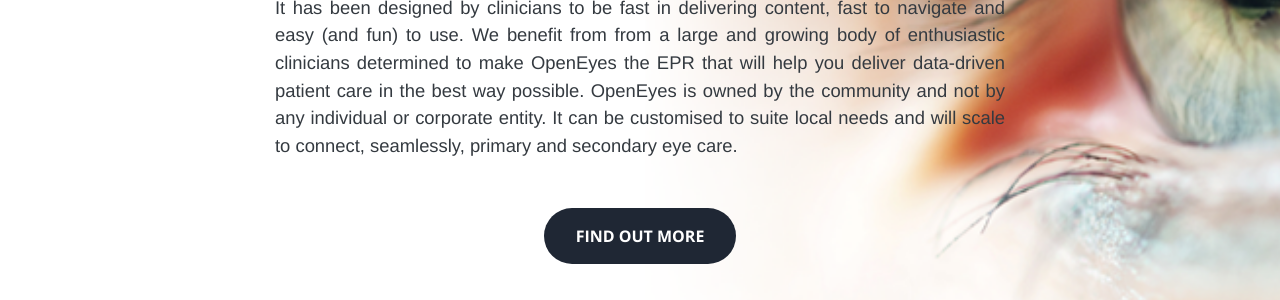
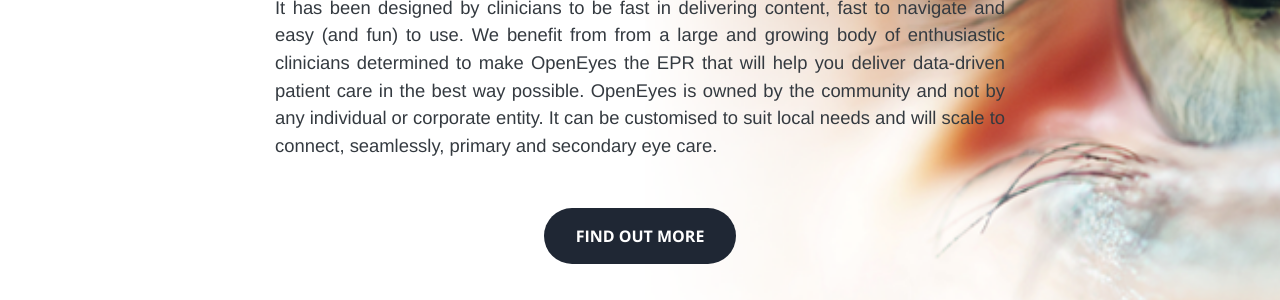
Before and after one commit to openeyes/openeyes.github.io, a Jekyll site: the page built from index.html, in a window 1280 px wide and 900 px high. Shown: the part 405-705 px from the top of the window. Built offline with Jekyll 4.4.1, drawn with Linux system fonts in a browser that asks for light colours; nearby versions of some CDN libraries; some web fonts are replaced; some of the changed text lies outside the part shown.

Commit message:
Minor content update

```diff
--- a/index.html
+++ b/index.html
@@ -14,7 +14,7 @@
             <hr>
           </div>
           <div class="col-lg-8 mx-auto text-justify">
-            <p class="text-faded text-dark mb-5" >OpenEyes is the leading open source electronic patient record (EPR) for ophthalmology. It has been designed by clinicians to be fast in delivering content, fast to navigate and easy (and fun) to use. We benefit from from a large and growing body of enthusiastic clinicians determined to make OpenEyes the EPR that will help you deliver data-driven patient care in the best way possible. OpenEyes is owned by the community and not by any individual or corporate entity. It can be customised to suite local needs and will scale to connect, seamlessly, primary and secondary eye care.</p>
+            <p class="text-faded text-dark mb-5" >OpenEyes is the leading open source electronic patient record (EPR) for ophthalmology. It has been designed by clinicians to be fast in delivering content, fast to navigate and easy (and fun) to use. We benefit from from a large and growing body of enthusiastic clinicians determined to make OpenEyes the EPR that will help you deliver data-driven patient care in the best way possible. OpenEyes is owned by the community and not by any individual or corporate entity. It can be customised to suit local needs and will scale to connect, seamlessly, primary and secondary eye care.</p>
 
             <center><a class="btn btn-primary btn-xl js-scroll-trigger" href="#whatIs">Find Out More</a></center>
           </div>
```
